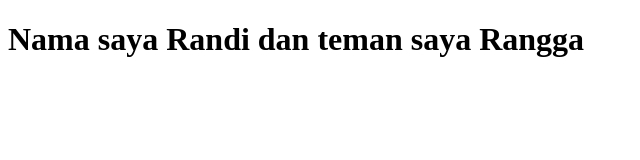
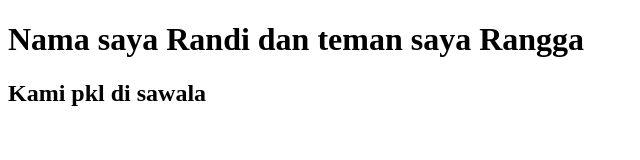
Before and after one commit to mrandiwaliyudin/new-project, a plain HTML site: page index.html in a window 1280 px wide. Shown: the whole page, without its empty margins (0-640 px from the left). Drawn offline with Linux system fonts and the light colour scheme.

Commit message:
saya sudah menambahkan heading2

```diff
--- a/index.html
+++ b/index.html
@@ -9,5 +9,6 @@
 </head>
 <body>
     <h1>Nama saya Randi dan teman saya Rangga</h1>
+     <h2>Kami pkl di sawala</h2>
 </body>
 </html>
```
